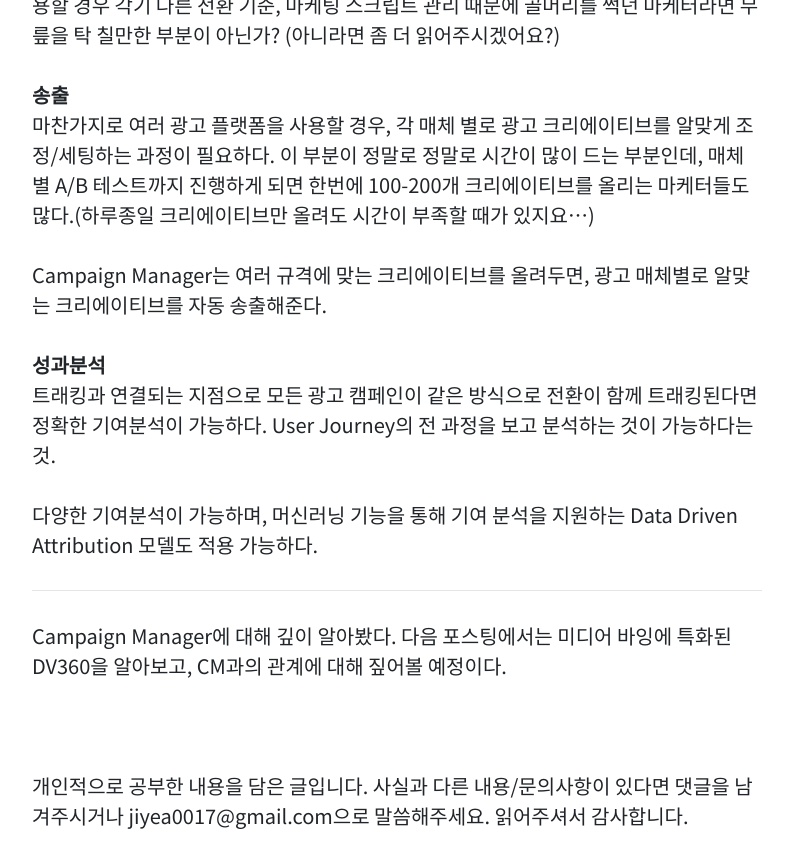
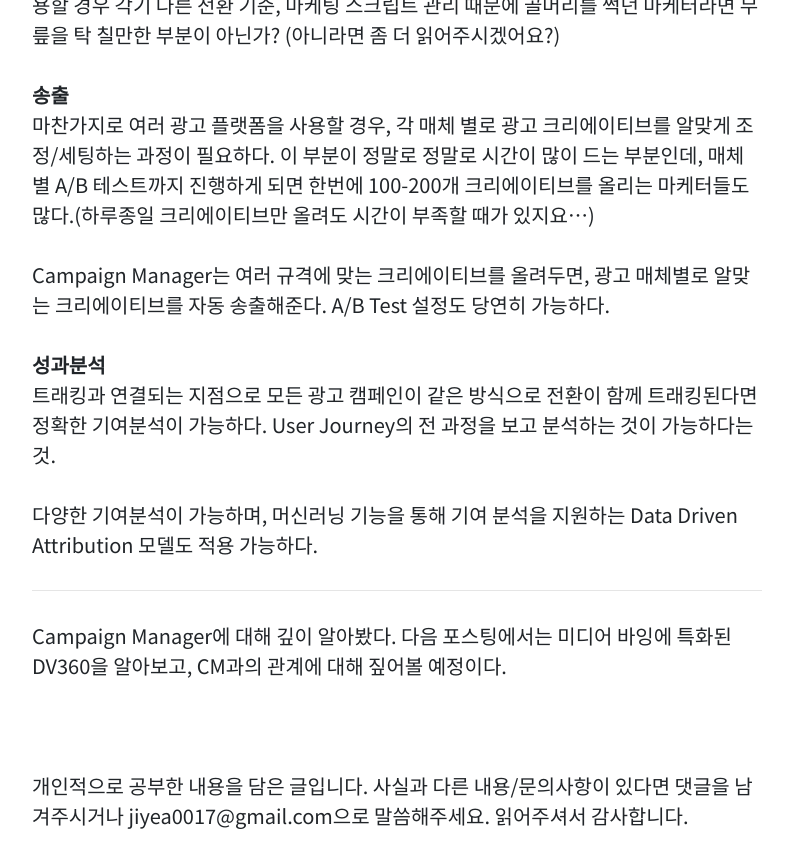
Before and after one commit to Jiyeeah/ddspace, a Jekyll site: the page built from _posts/2020-04-04-about-CM.md, in a window 1280 px wide and 900 px high, scrolled down 3222 px. Shown: the top 868 px of the window, without its empty margins (243-1030 px from the left). Built offline with Jekyll 4.4.1, drawn with Linux system fonts in a browser that asks for light colours; comment, search, counter and statistics services are not loaded.

Commit message:
6번째 아티클 내용 추가

```diff
--- a/_posts/2020-04-04-about-CM.md
+++ b/_posts/2020-04-04-about-CM.md
@@ -49,7 +49,7 @@
 
 **송출**<br>마찬가지로 여러 광고 플랫폼을 사용할 경우, 각 매체 별로 광고 크리에이티브를 알맞게 조정/세팅하는 과정이 필요하다. 이 부분이 정말로 정말로 시간이 많이 드는 부분인데, 매체별 A/B 테스트까지 진행하게 되면 한번에 100-200개 크리에이티브를 올리는 마케터들도 많다.(하루종일 크리에이티브만 올려도 시간이 부족할 때가 있지요...)
 
-Campaign Manager는 여러 규격에 맞는 크리에이티브를 올려두면, 광고 매체별로 알맞는 크리에이티브를 자동 송출해준다.
+Campaign Manager는 여러 규격에 맞는 크리에이티브를 올려두면, 광고 매체별로 알맞는 크리에이티브를 자동 송출해준다. A/B Test 설정도 당연히 가능하다.
 
 **성과분석**<br>트래킹과 연결되는 지점으로 모든 광고 캠페인이 같은 방식으로 전환이 함께 트래킹된다면 정확한 기여분석이 가능하다. User Journey의 전 과정을 보고 분석하는 것이 가능하다는 것.
 
```
